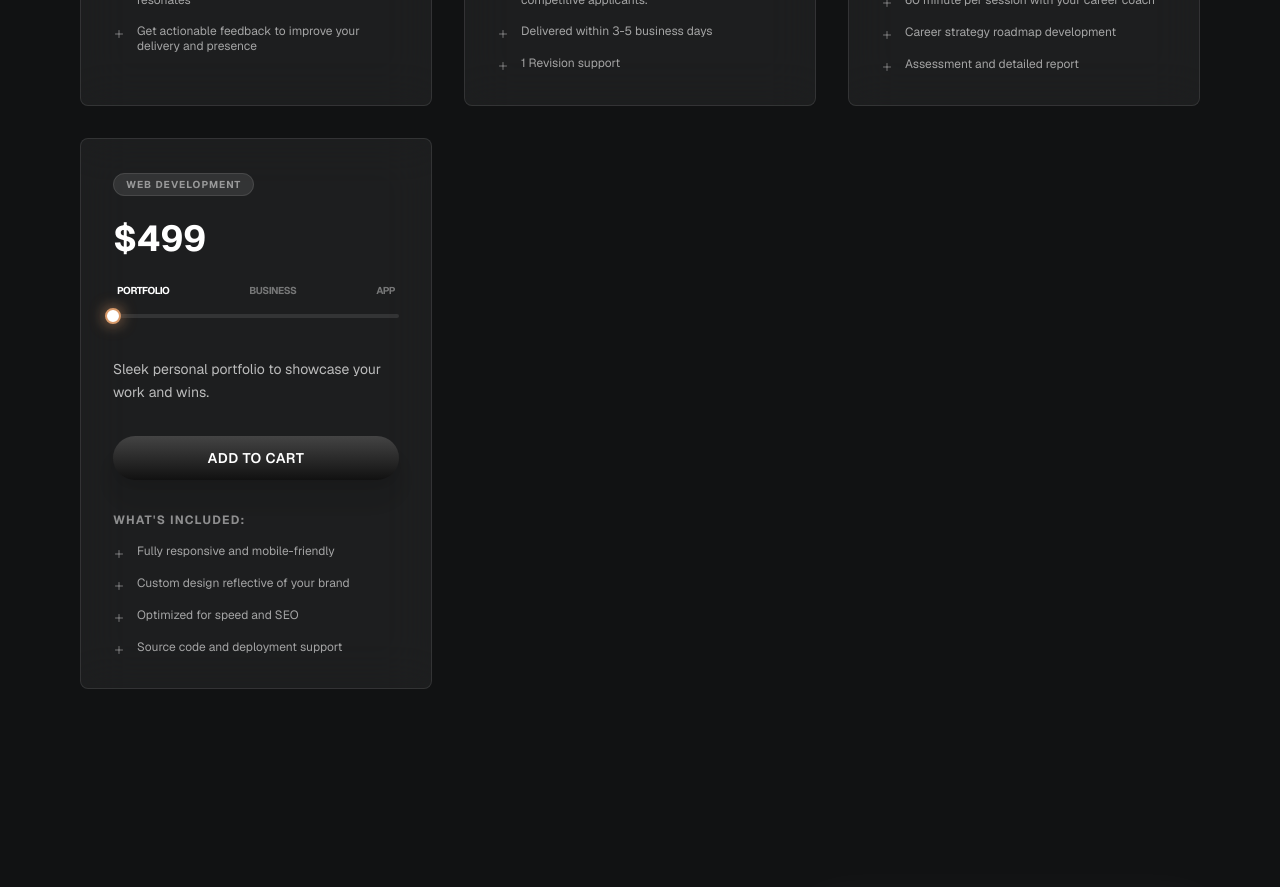
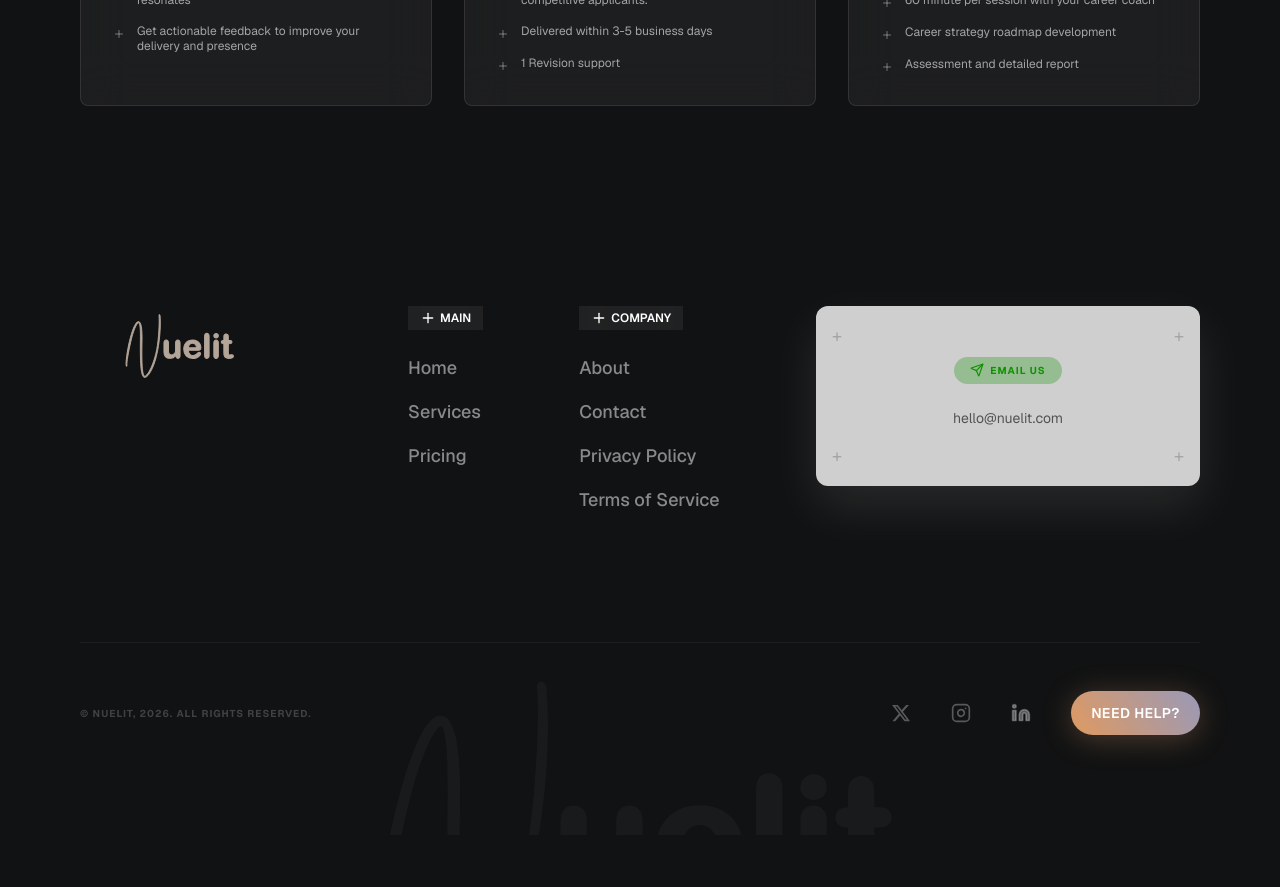
Before and after one commit to Israel-Beni/nuelit, a Next.js app: page /pricing in a window 1280 px wide. Shown: the part 1660-2547 px from the top of the page. After the commit the page ends 2495 px from the top, so only its background shows below. Built offline with nearby package versions, Linux system fonts and the light colour scheme; a web font is replaced by a local one.

Commit message:
feat: deprecate website development service across pricing, faq, and services components

```diff
--- a/app/pricing/page.tsx
+++ b/app/pricing/page.tsx
@@ -230,22 +230,22 @@ const PLANS: PricingPlan[] = [
       'Assessment and detailed report'
     ]
   },
-  {
-    id: 'development',
-    name: 'DEVELOPMENT',
-    badge: 'WEB DEVELOPMENT',
-    basePrice: 499,
-    description: 'Professional web development tailored to your career goals.',
-    levels: [
-      { name: 'PORTFOLIO', price: 499, originalPrice: 649, description: 'Sleek personal portfolio to showcase your work and wins.' },
-      { name: 'BUSINESS', price: 999, originalPrice: 1299, description: 'Professional business site with advanced features.' },
-      { name: 'APP', price: 2499, originalPrice: 2999, description: 'Custom web application with complex functionality.' }
-    ],
-    features: [
-      'Fully responsive and mobile-friendly',
-      'Custom design reflective of your brand',
-      'Optimized for speed and SEO',
-      'Source code and deployment support'
-    ]
-  }
+  // {
+  //   id: 'development',
+  //   name: 'DEVELOPMENT',
+  //   badge: 'WEB DEVELOPMENT',
+  //   basePrice: 499,
+  //   description: 'Professional web development tailored to your career goals.',
+  //   levels: [
+  //     { name: 'PORTFOLIO', price: 499, originalPrice: 649, description: 'Sleek personal portfolio to showcase your work and wins.' },
+  //     { name: 'BUSINESS', price: 999, originalPrice: 1299, description: 'Professional business site with advanced features.' },
+  //     { name: 'APP', price: 2499, originalPrice: 2999, description: 'Custom web application with complex functionality.' }
+  //   ],
+  //   features: [
+  //     'Fully responsive and mobile-friendly',
+  //     'Custom design reflective of your brand',
+  //     'Optimized for speed and SEO',
+  //     'Source code and deployment support'
+  //   ]
+  // }
 ];
--- a/components/sections/faq.tsx
+++ b/components/sections/faq.tsx
@@ -142,16 +142,16 @@ const FAQ_ITEMS = [
       </>
     )
   },
-  {
-    question: "Why do I need a personal website for my career?",
-    answer: () => (
-      <p>A personal website serves as a digital portfolio that you own. It allows you to showcase your work, personality, and professional brand in a way a resume cannot, significantly increasing your visibility and credibility to recruiters.</p>
-    )
-  },
-  {
-    question: "What is included in the Website Development service?",
-    answer: () => (
-      <p>We create a professional, responsive personal website tailored to your career goals. This includes custom design, mobile optimization, and a clear call-to-action for recruiters or clients.</p>
-    )
-  }
+  // {
+  //   question: "Why do I need a personal website for my career?",
+  //   answer: () => (
+  //     <p>A personal website serves as a digital portfolio that you own. It allows you to showcase your work, personality, and professional brand in a way a resume cannot, significantly increasing your visibility and credibility to recruiters.</p>
+  //   )
+  // },
+  // {
+  //   question: "What is included in the Website Development service?",
+  //   answer: () => (
+  //     <p>We create a professional, responsive personal website tailored to your career goals. This includes custom design, mobile optimization, and a clear call-to-action for recruiters or clients.</p>
+  //   )
+  // }
 ];
--- a/components/sections/services.tsx
+++ b/components/sections/services.tsx
@@ -60,5 +60,5 @@ const SERVICES = [
   { id: '04', title: 'Career Coaching', desc: 'Strategic guidance to navigate your career with confidence.' },
   { id: '05', title: 'LinkedIn Optimization', desc: 'A LinkedIn profile that gets you noticed by recruiters.' },
   { id: '06', title: 'Interview Preparation', desc: 'Master your pitch with 60 minutes of expert coaching.' },
-  { id: '07', title: 'Website Development', desc: 'Get your personal website. An online presence through a personal website is key for legitimacy.' },
+  // { id: '07', title: 'Website Development', desc: 'Get your personal website. An online presence through a personal website is key for legitimacy.' },
 ];
```
